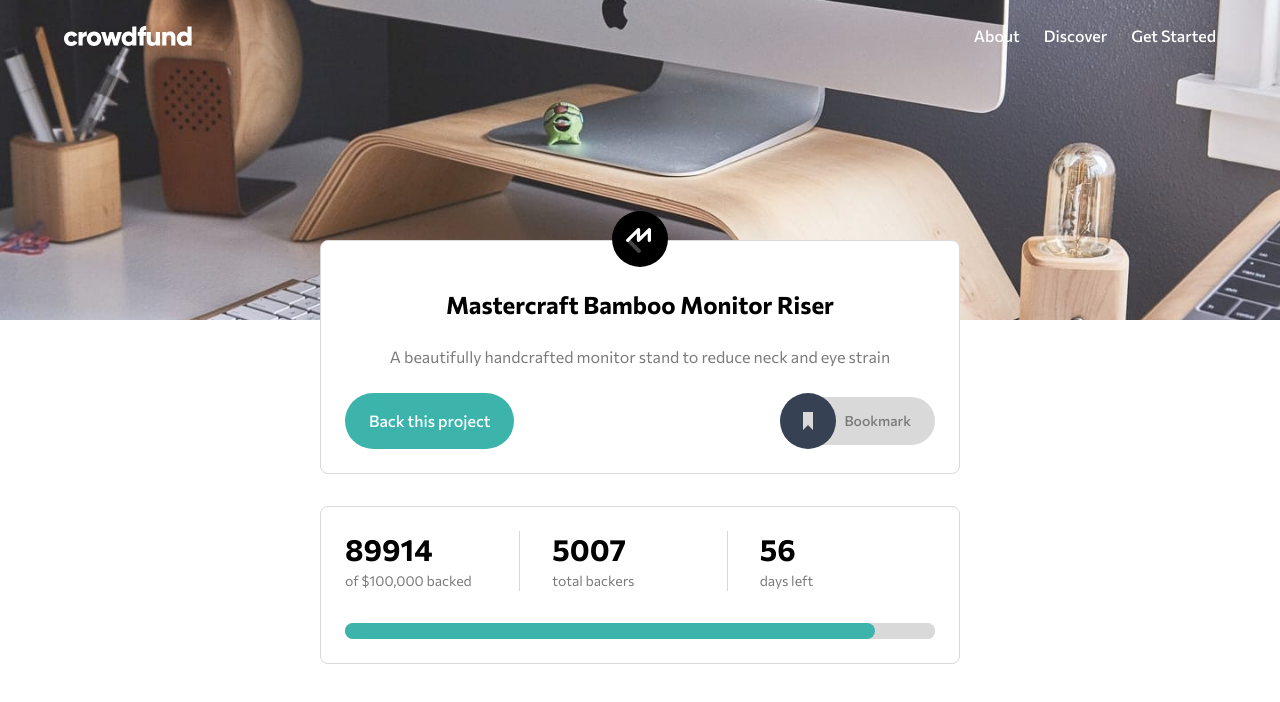
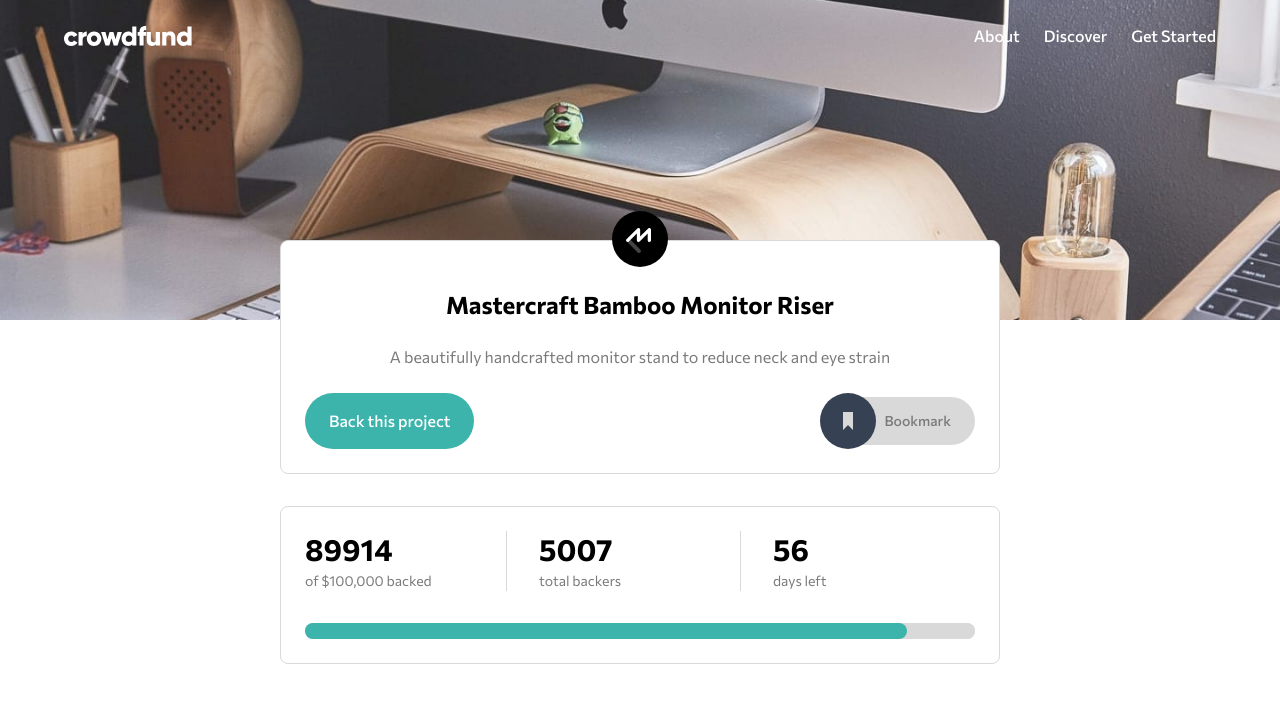
Before and after one commit to molinax18/fm-crowdfunding-page, a React (Vite) app: page / in a window 1280 px wide. Shown: the top 702 px of the page. Built offline with nearby package versions, Linux system fonts and the light colour scheme.

Commit message:
refactor: replace button tags with the new Button component. New css variables --btn-primary --btn-secondary

```diff
--- /dev/null
+++ b/src/components/ui/Button.tsx
@@ -0,0 +1,22 @@
+import type { ButtonHTMLAttributes } from "react";
+
+interface ButtonProps extends ButtonHTMLAttributes<HTMLButtonElement> {
+  variant?: "primary" | "secondary";
+}
+
+export default function Button({
+  className = "",
+  variant = "primary",
+  type = "button",
+  ...props
+}: ButtonProps) {
+  const variantStyles = variant === "primary" ? "btn-primary" : "btn-secondary";
+
+  return (
+    <button
+      type={type}
+      className={`px-6 py-4 rounded-full font-medium transition-colors duration-150 ${variantStyles} ${className}`}
+      {...props}
+    />
+  );
+}
--- a/src/index.css
+++ b/src/index.css
@@ -3,7 +3,7 @@
 
 :root {
   --hero-image: 20rem;
-  --card-max-size: 40rem;
+  --card-max-size: 45rem;
   --card-padding: 1.5rem;
 }
 
@@ -18,6 +18,11 @@
   --color-gray-300: hsl(0, 0%, 85%);
 
   --font-commissioner: "Commissioner";
+
+  /* Size */
+  --text-title-size-lg: 1.5rem;
+  --text-title-size-xl: 1.825rem;
+  --text-title-size-md: 1.125rem;
 }
 
 @layer base {
@@ -27,6 +32,10 @@
 }
 
 @layer components {
+  .project-card-title {
+    @apply text-black font-bold;
+  }
+
   .project-card {
     @apply border border-gray-300 rounded-lg p-(--card-padding) bg-white;
   }
@@ -46,4 +55,12 @@
   .progress-bar::-moz-progress-bar {
     @apply rounded-full bg-green-400;
   }
+
+  .btn-primary {
+    @apply bg-green-400 text-white hover:bg-green-700;
+  }
+
+  .btn-secondary {
+    @apply bg-gray-300 text-gray-500;
+  }
 }
```
